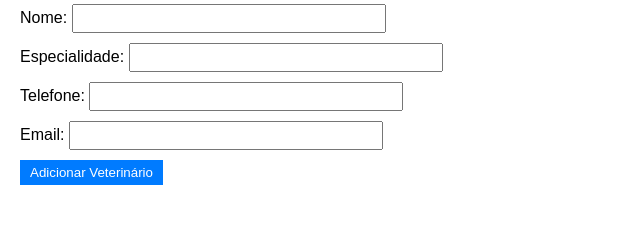
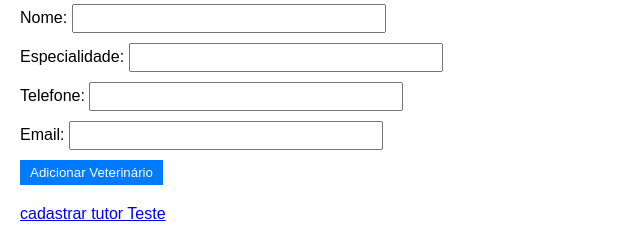
Before and after one commit to lgustavoctx/Vet-control-interface-, a Flask app: page / in a window 1280 px wide. Shown: the part 1043-1286 px from the top of the page, without its empty margins (0-640 px from the left). Before the commit the page ends 1228 px from the top, so only its background shows below. Run offline with Flask 3, Linux system fonts and the light colour scheme; data comes from the database, SQL or seed files in the repository; both versions use the stored data as it was after the commit.

Commit message:
Adicionado forma de adicionar tutor em uma segunda pagina html

```diff
--- a/app.py
+++ b/app.py
@@ -1,7 +1,6 @@
 from flask import Flask, render_template, request, redirect, url_for
 import sqlite3
 import os
-
 
 BASE_DIR = os.path.abspath(os.path.dirname(__file__))
 
@@ -22,6 +21,15 @@ def index():
     veterinarios = conn.execute('SELECT * FROM veterinarios').fetchall()
     conn.close()
     return render_template('index.html', tutores=tutores, animais=animais, veterinarios=veterinarios)
+
+@app.route('/cadastro-tutor')
+def cadastro_tutor():
+    conn = get_db_connection()
+    tutores = conn.execute('SELECT * FROM tutors').fetchall()
+    animais = conn.execute('SELECT * FROM animais').fetchall()
+    veterinarios = conn.execute('SELECT * FROM veterinarios').fetchall()
+    conn.close()
+    return render_template('cadastro-tutor.html', tutores=tutores, animais=animais, veterinarios=veterinarios)
 
 @app.route('/add_tutor', methods=['POST'])
 def add_tutor():
@@ -74,7 +82,7 @@ def add_veterinario():
                      (nome, especialidade, telefone, email))
         conn.commit()
         conn.close()
-        return redirect(url_for('index'))
+        return redirect(url_for('cadastro_tutor'))
 
     return 'Method not allowed. Please use POST to submit a new veterinarian.'
 
--- a/templates/index.html
+++ b/templates/index.html
@@ -60,5 +60,7 @@
         Email: <input type="email" name="email" required><br>
         <input type="submit" value="Adicionar Veterinário">
     </form>
+
+    <a href="/cadastro-tutor"> cadastrar tutor Teste</a>
 </body>
 </html>
```
Also changed, not shown: templates/cadastro-tutor.html (added, +19 -0 lines), data/database.db.
